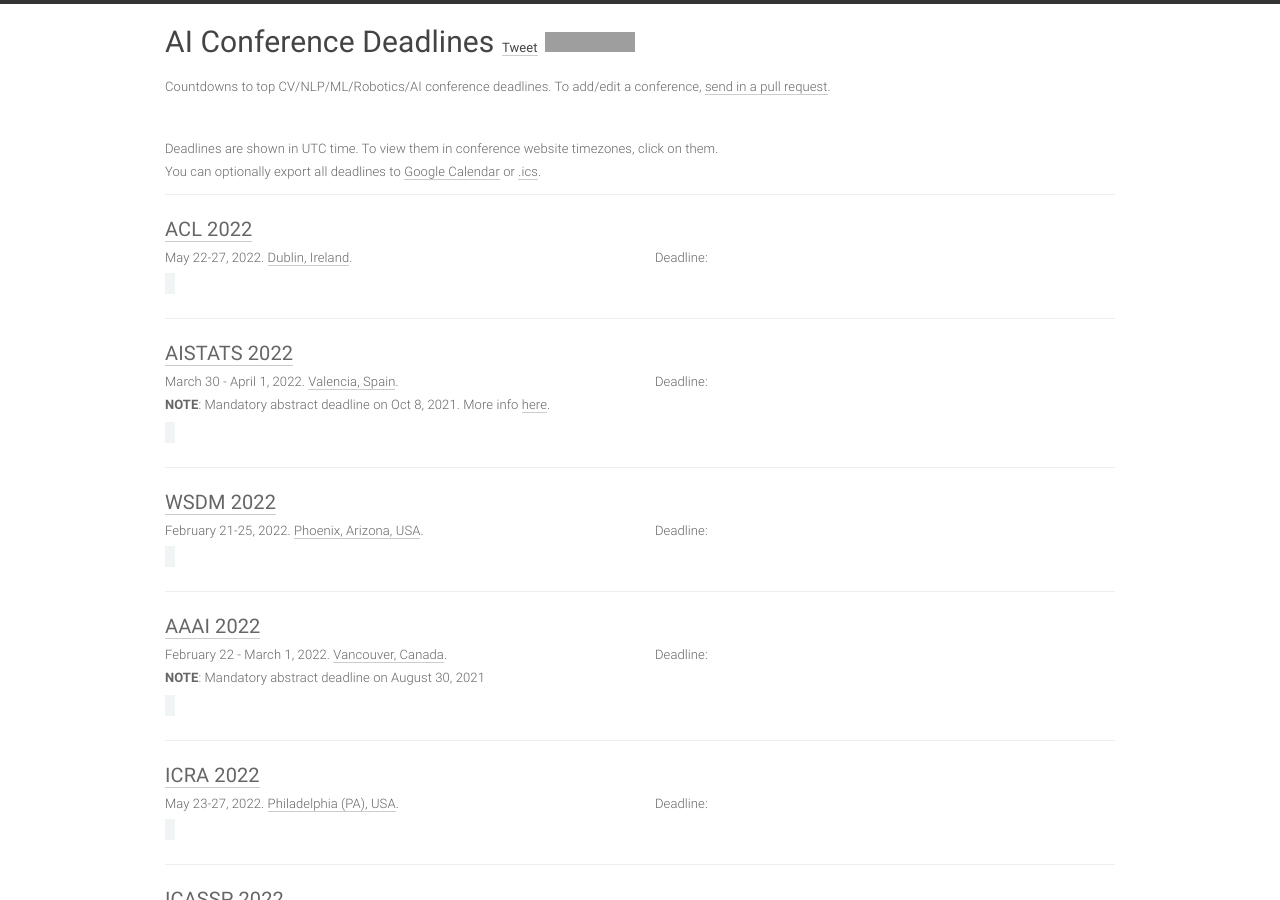
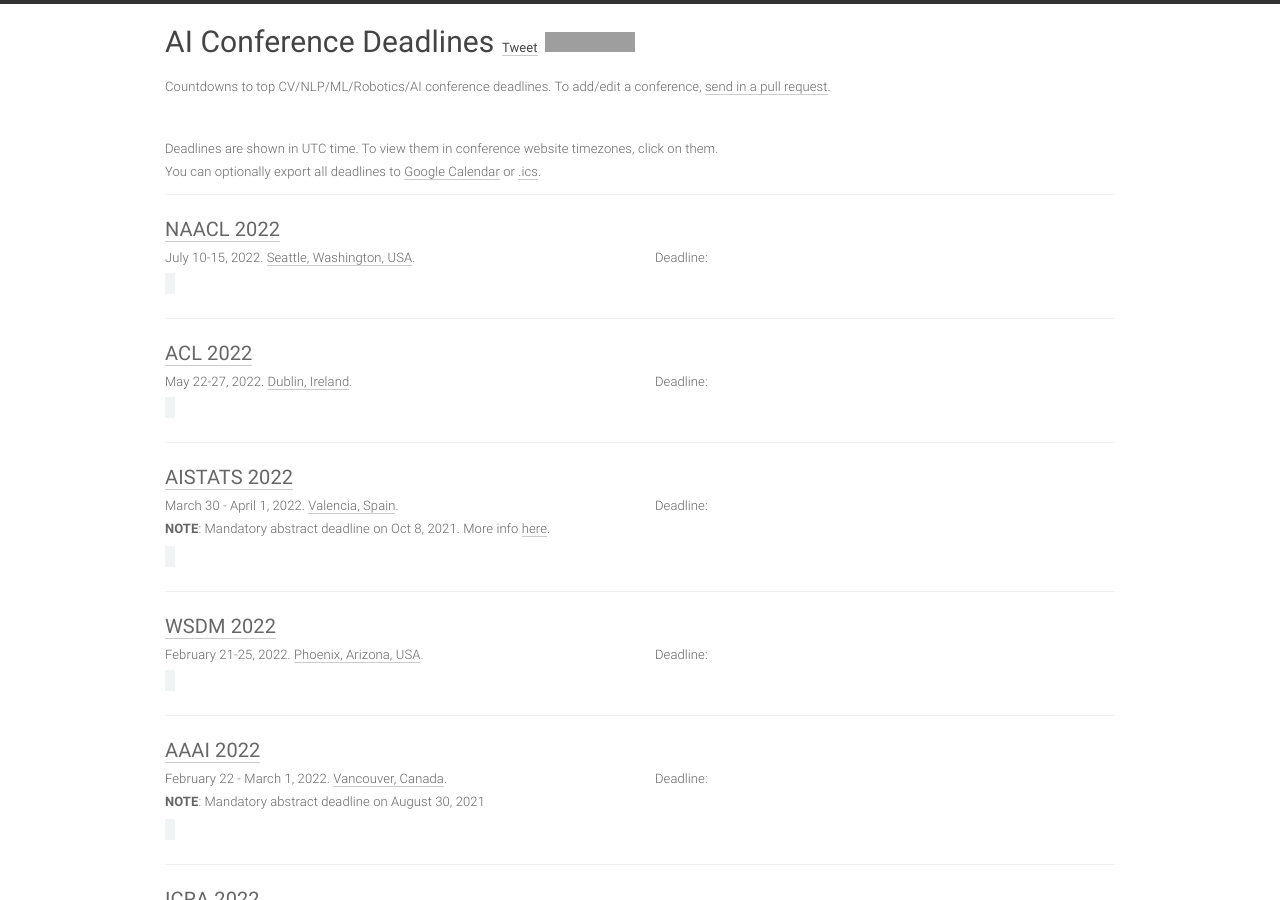
Before and after one commit to paperswithcode/ai-deadlines, a Jekyll site: the page built from index.html, in a window 1280 px wide and 900 px high. Built offline with Jekyll 4.4.1, drawn with Linux system fonts in a browser that asks for light colours; comment, search, counter and statistics services are not loaded; some of the changed text lies outside the part shown; grey boxes are pictures that could not be loaded.

Commit message:
Update NAACL 2022 (#366)

```diff
--- a/_data/conferences.yml
+++ b/_data/conferences.yml
@@ -1,4 +1,15 @@
 ---
+
+- title: NAACL
+  hindex: 105
+  year: 2022
+  id: naacl22
+  link: TBA
+  deadline: '2022-01-15 23:59:00'
+  timezone: UTC-12
+  date: July 10-15, 2022
+  place: Seattle, Washington, USA
+  sub: NLP
 
 - title: ACL
   hindex: 157
@@ -320,17 +331,6 @@
   date: June 21-24, 2022
   place: New Orleans, Louisiana, USA
   sub: CV
-
-- title: NAACL
-  hindex: 90
-  year: 2021
-  id: naacl21
-  link: https://2021.naacl.org/
-  deadline: '2020-11-23 23:59:00'
-  timezone: UTC-12
-  date: June 6-11, 2021
-  place: Mexico City, Mexico
-  sub: NLP
 
 - title: ICME
   hindex: 30
```
